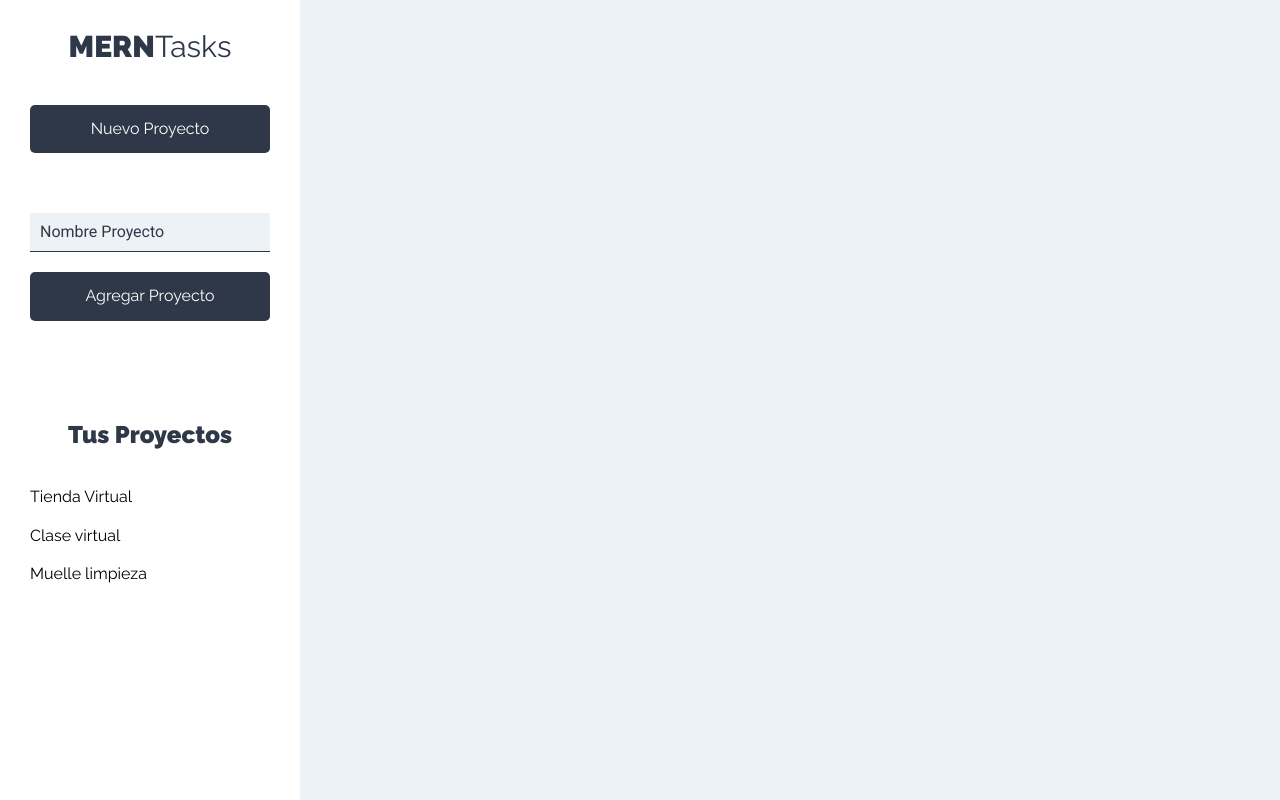
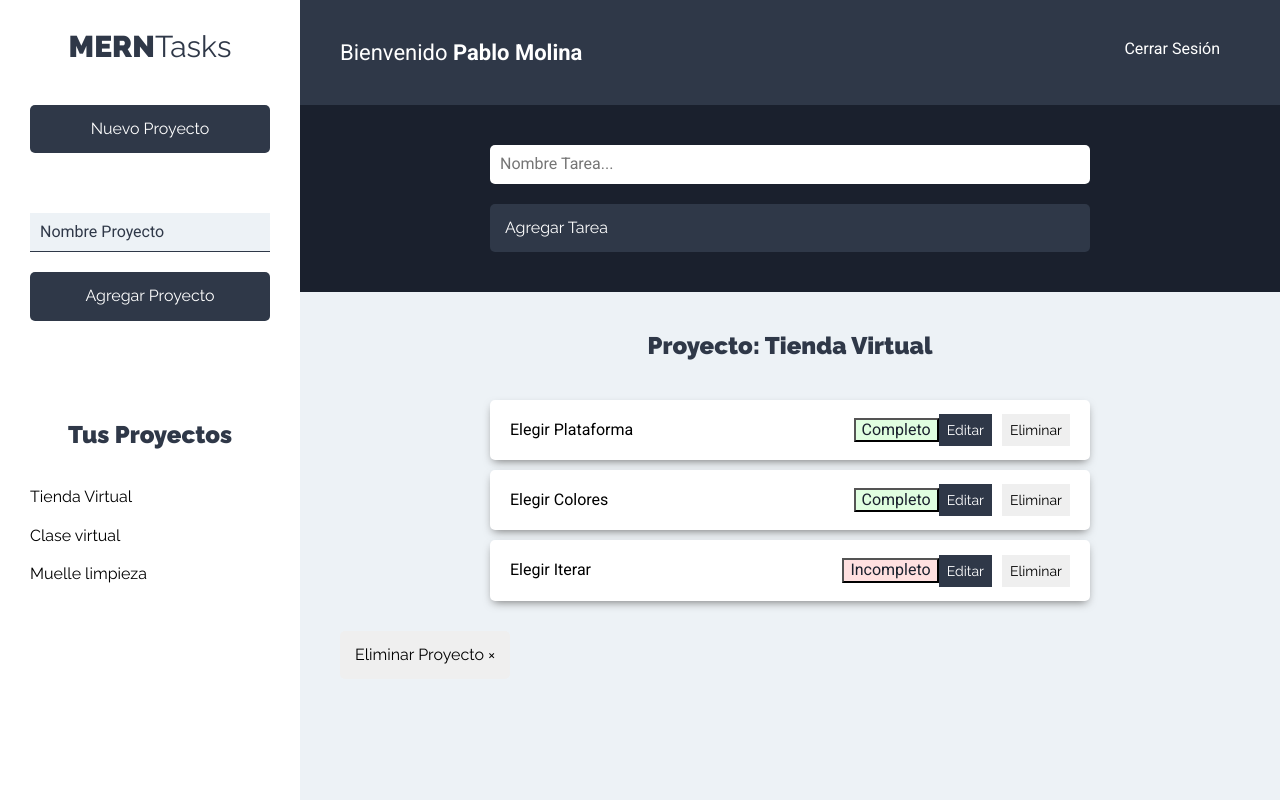
Before and after one commit to dalvinxo/merns_Taks_clientec, a React (Create React App) app: page /project in a window 1280 px wide. Built offline with nearby package versions, Linux system fonts and the light colour scheme.

Commit message:
proximos a agregar provider

```diff
--- /dev/null
+++ b/src/components/layout/BarraTop.js
@@ -0,0 +1,16 @@
+import React from 'react';
+
+const BarraTop = () => {
+    return (
+        <header className="app-header">
+            <p className="nombre-usuario">Bienvenido <span>Pablo Molina</span></p>
+
+            <nav className="nav-principal">
+                <a href="#!">Cerrar Sesión</a>
+            </nav>
+
+        </header>
+     );
+}
+
+export default BarraTop;
--- a/src/components/proyectos/Project.js
+++ b/src/components/proyectos/Project.js
@@ -1,14 +1,19 @@
 import React from 'react';
 import Sidebar from '../layout/Sidebar'
+import BarraTop from '../layout/BarraTop'
+import FormTarea from '../tareas/FormTarea'
+import ListadoTarea from '../tareas/ListadoTarea'
 
 const Project = () => {
     return (
         <div className="contenedor-app">
             <Sidebar />
             <section className="seccion-principal">
+                <BarraTop />
                 <main>
+                    <FormTarea />
                     <div className="contenedor-tareas">
-
+                        <ListadoTarea />
                     </div>
                 </main>
             </section>
--- /dev/null
+++ b/src/components/tareas/FormTarea.js
@@ -0,0 +1,28 @@
+import React from 'react';
+
+const FormTarea = () => {
+    return (
+        <div className="formulario">
+            <form>
+                <div className="contenedor-input">
+                    <input
+                        type="text"
+                        className="input-text"
+                        placeholder="Nombre Tarea..."
+                        name="nombre"
+                    />
+                </div>
+                <div className="contenedor-input">
+                    <input
+                        type="text"
+                        className="btn btn-primario btn-submit btn-block"
+                        value="Agregar Tarea"
+                    />
+                </div>
+            </form>
+        </div>
+
+     );
+}
+
+export default FormTarea;
--- /dev/null
+++ b/src/components/tareas/ListadoTarea.js
@@ -0,0 +1,33 @@
+import React, { Fragment } from "react";
+import Tarea from "../tareas/Tarea";
+
+const ListadoTarea = () => {
+  const tareasProyectos = [
+    { nombre: "Elegir Plataforma", estado: true },
+    { nombre: "Elegir Colores", estado: true },
+    { nombre: "Elegir Iterar", estado: false },
+  ];
+
+  return (
+    <Fragment>
+      <h2>Proyecto: Tienda Virtual</h2>
+
+      <ul className="listado-tareas">
+        {tareasProyectos.length === 0 ? (
+          <li className="tarea">
+            <p>No hay tareas</p>
+          </li>
+        ) : (
+          tareasProyectos.map((tarea) => <Tarea tarea={tarea} />)
+        )}
+      </ul>
+
+            <button type="button"
+            className="btn btn-eliminar"
+            >Eliminar Proyecto &times;</button>
+
+    </Fragment>
+  );
+};
+
+export default ListadoTarea;
--- /dev/null
+++ b/src/components/tareas/Tarea.js
@@ -0,0 +1,34 @@
+import React from "react";
+
+const Tarea = ({ tarea }) => {
+  return (
+    <li className="tarea sombra">
+      <p>{tarea.nombre}</p>
+      <div className="estadp">
+        {tarea.estado ? (
+          <button type="button" className="completo">
+            Completo
+          </button>
+        ) : (
+          <button type="button" className="incompleto">
+            Incompleto
+          </button>
+        )}
+      </div>
+
+      <div className="acciones">
+      <button
+            type="button"
+            className="btn btn-primario"
+          >Editar</button>
+
+          <button
+            type="button"
+            className="btn btn-secondario"
+          >Eliminar</button>
+      </div>
+    </li>
+  );
+};
+
+export default Tarea;
```
